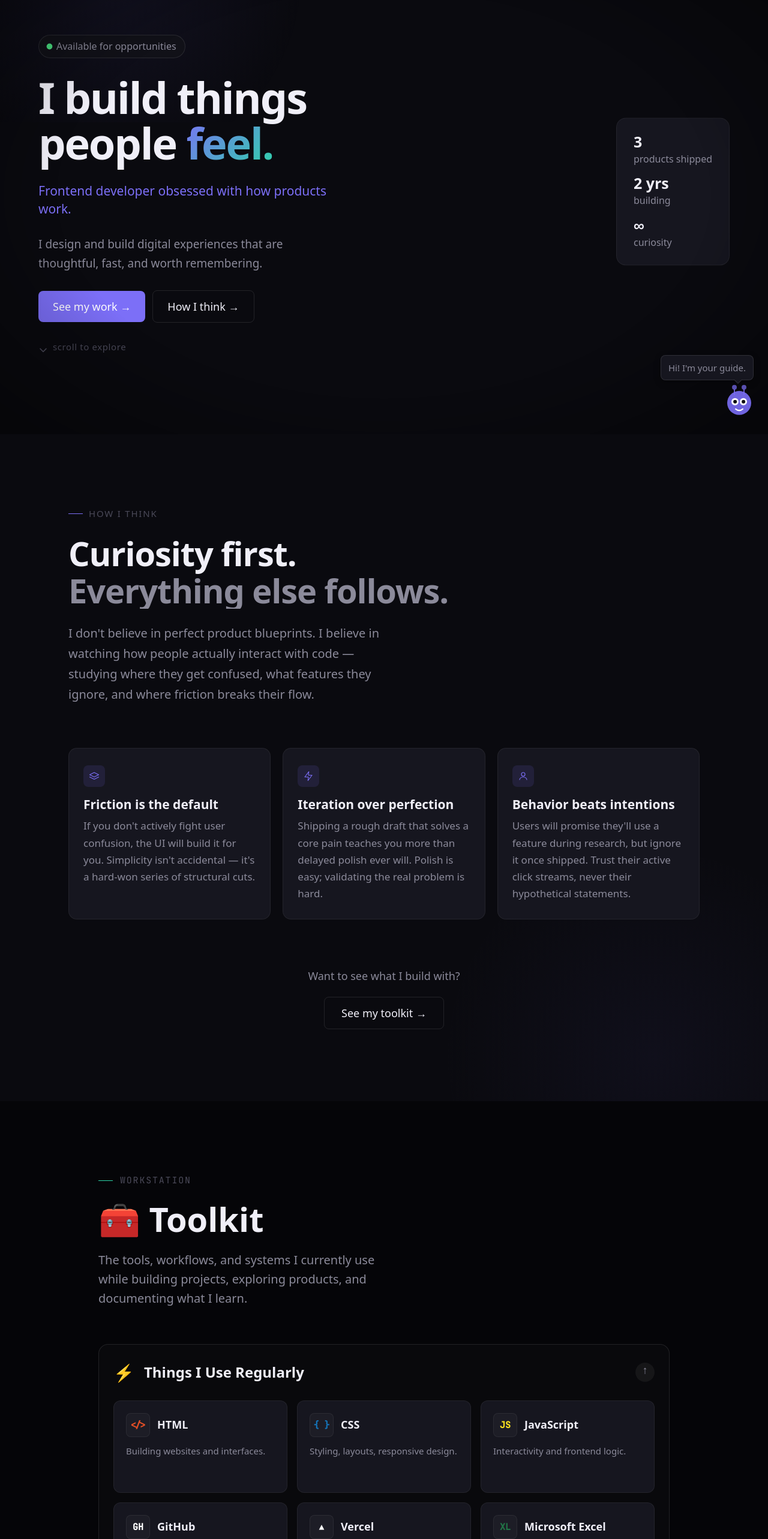
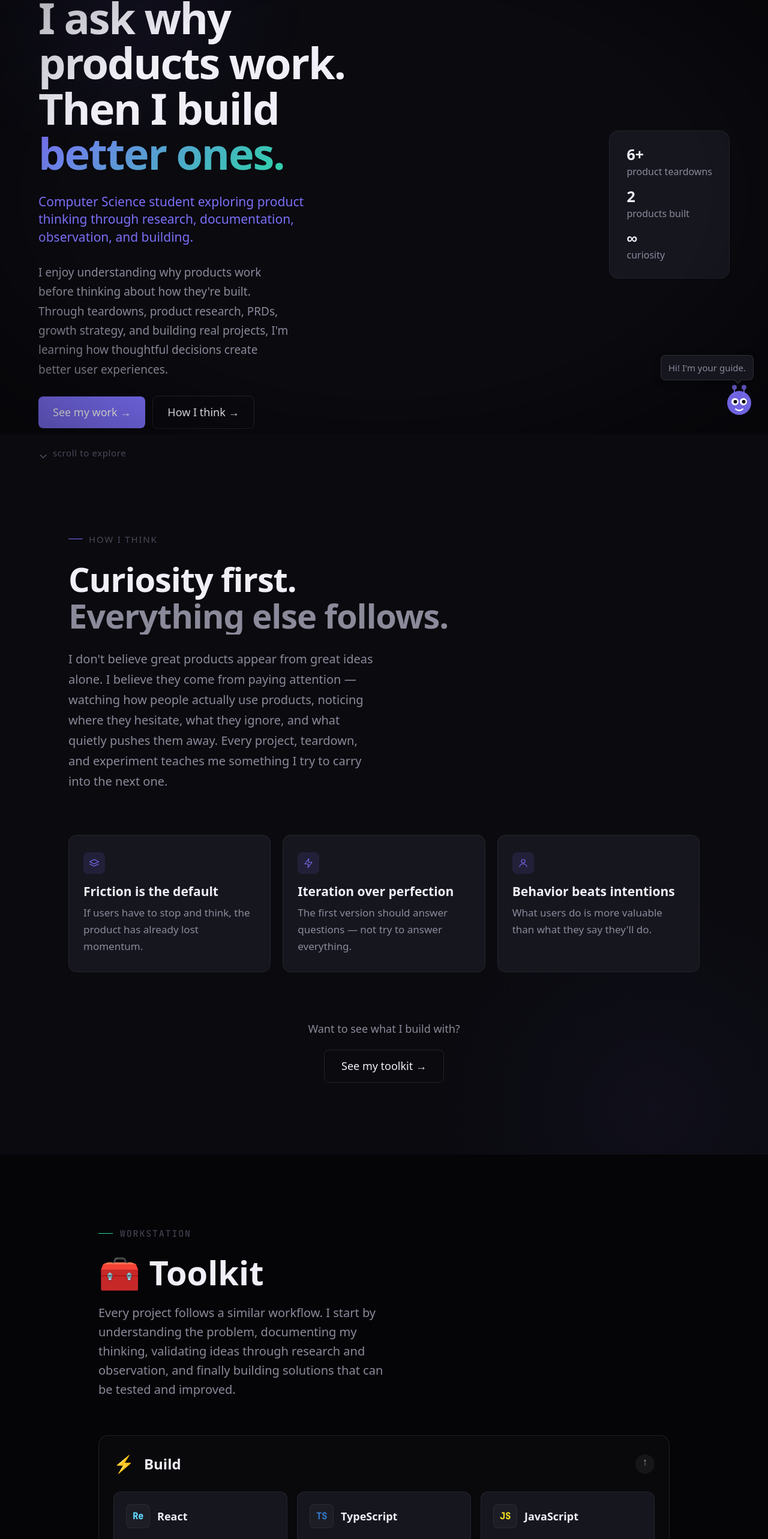
Before and after one commit to harshikagahlot/pm-portfolio, a React (Vite) app: page / in a window 1280 px wide. Shown: the part 76-2642 px from the top of the page at 60% size. Built offline with nearby package versions, Linux system fonts and the light colour scheme; a web font is replaced by a local one.

Commit message:
Reposition portfolio: product thinker + builder narrative across all sections

```diff
--- a/src/sections/CaseStudies.tsx
+++ b/src/sections/CaseStudies.tsx
@@ -397,7 +397,7 @@ const CaseStudies: React.FC = () => {
                 marginBottom: 0,
               }}
             >
-              Two products. Real problems. Decisions I'd make again — and a few I wouldn't.
+              Two products built from scratch. Every iteration taught me something different about users, product decisions, and the gap between what people say they need and what actually improves their experience.
             </motion.p>
           </div>
 
--- a/src/sections/Hero.tsx
+++ b/src/sections/Hero.tsx
@@ -170,10 +170,10 @@ const Hero: React.FC = () => {
                 margin: 0,
               }}
             >
-              I build things
+              I ask why products work.
               <br />
-              people{' '}
-              <span className="gradient-text">feel.</span>
+              {'Then I build '}
+              <span className="gradient-text">better ones.</span>
             </h1>
           </motion.div>
 
@@ -190,7 +190,7 @@ const Hero: React.FC = () => {
               margin: 0,
             }}
           >
-            Frontend developer obsessed with how products work.
+            Computer Science student exploring product thinking through research, documentation, observation, and building.
           </motion.div>
 
 
@@ -206,7 +206,7 @@ const Hero: React.FC = () => {
               margin: 0,
             }}
           >
-            I design and build digital experiences that are thoughtful, fast, and worth remembering.
+            I enjoy understanding why products work before thinking about how they're built. Through teardowns, product research, PRDs, growth strategy, and building real projects, I'm learning how thoughtful decisions create better user experiences.
           </motion.p>
 
           {/* 5. CTA buttons */}
@@ -334,8 +334,8 @@ const Hero: React.FC = () => {
             }}
           >
             {[
-              { value: '3', label: 'products shipped' },
-              { value: '2 yrs', label: 'building' },
+              { value: '6+', label: 'product teardowns' },
+              { value: '2', label: 'products built' },
               { value: '∞', label: 'curiosity' },
             ].map((stat, i) => (
               <div key={i} style={{ display: 'flex', flexDirection: 'column', gap: '2px' }}>
--- a/src/sections/HowIThink.tsx
+++ b/src/sections/HowIThink.tsx
@@ -23,27 +23,27 @@ const THOUGHT_CARDS: ThoughtCard[] = [
     Icon: LayersIcon,
     title: 'Friction is the default',
     description:
-      'If you don\'t actively fight user confusion, the UI will build it for you. Simplicity isn\'t accidental — it\'s a hard-won series of structural cuts.',
+      "If users have to stop and think, the product has already lost momentum.",
     reveal:
-      'SusWord originally had complex voting states. In early tests, players were paralyzed. I cut 3 entire gameplay mechanics to find the fun.',
+      'Building SusWord taught me how small interaction delays affect the entire experience. While analysing Airbnb, I noticed something similar from a different angle — the platform spends enormous effort reducing uncertainty, yet one of its biggest trust signals, listing photos, remains largely controlled by hosts. That reminded me that every unnoticed friction eventually becomes a user problem.',
   },
   {
     id: 'iteration',
     Icon: BoltIcon,
     title: 'Iteration over perfection',
     description:
-      'Shipping a rough draft that solves a core pain teaches you more than delayed polish ever will. Polish is easy; validating the real problem is hard.',
+      'The first version should answer questions — not try to answer everything.',
     reveal:
-      'HabitMetric\'s rolling rhythm score calculation took three major database revisions to feel right based on how beta testers actually logged habits.',
+      'Before building HabitMetric, I documented the feature flow in a PRD. Once real feedback arrived, that document changed multiple times. The biggest lesson wasn\'t that the original plan was wrong — it was that writing things down made it much easier to understand what actually needed to change.',
   },
   {
     id: 'behavior',
     Icon: UserIcon,
     title: 'Behavior beats intentions',
     description:
-      'Users will promise they\'ll use a feature during research, but ignore it once shipped. Trust their active click streams, never their hypothetical statements.',
+      "What users do is more valuable than what they say they'll do.",
     reveal:
-      'In early HabitMetric feedback, users begged for gamified badges. When built, less than 5% ever clicked them. I removed them instantly to keep focus.',
+      'Whether I\'m studying Spotify, Blinkit, Airbnb or my own projects, I keep coming back to the same observation: user behaviour reveals product truth. Reviews, clicks, drop-offs and repeat actions consistently teach more than assumptions or survey answers.',
   },
 ]
 
@@ -308,7 +308,7 @@ const HowIThink: React.FC = () => {
               marginBottom: 0,
             }}
           >
-            I don't believe in perfect product blueprints. I believe in watching how people actually interact with code — studying where they get confused, what features they ignore, and where friction breaks their flow.
+            I don't believe great products appear from great ideas alone. I believe they come from paying attention — watching how people actually use products, noticing where they hesitate, what they ignore, and what quietly pushes them away. Every project, teardown, and experiment teaches me something I try to carry into the next one.
           </motion.p>
 
         </div>
--- a/src/sections/Timeline.tsx
+++ b/src/sections/Timeline.tsx
@@ -28,54 +28,55 @@ interface Milestone {
 
 const MILESTONES: Milestone[] = [
   {
-    id: 1, emoji: '🌱', date: '2022 · Early',
-    title: 'First line of code',
-    description: "Started learning HTML/CSS basics to build simple, custom static layouts.",
+    id: 1, emoji: '🌱', date: '2022',
+    title: 'Started learning to build',
+    description: 'I began learning HTML, CSS and JavaScript because I wanted to understand how websites and digital products were actually made.',
     position: 'above',
   },
   {
-    id: 2, emoji: '⚡', date: '2022 · Mid',
-    title: 'JavaScript core logic',
-    description: 'Began writing dynamic browser scripts, DOM manipulations, and local storage caches.',
+    id: 2, emoji: '⚡', date: '2023',
+    title: 'Exploring frontend development',
+    description: 'As I learned modern frontend tools, I realised that writing code was only one part of creating a good product. I became curious about why some experiences felt intuitive while others didn\'t.',
     position: 'below',
   },
   {
-    id: 3, emoji: '🚀', date: '2022 · Late',
-    title: 'First live deployment',
-    description: 'Shared my first static landing pages with real users on the web.',
+    id: 3, emoji: '🔧', date: '2024',
+    title: 'Building technical foundations',
+    description: 'I continued strengthening my development skills while exploring UI, UX and interaction design. Building projects slowly shifted my attention from implementation to user experience.',
     position: 'above',
   },
   {
-    id: 4, emoji: '🎮', date: '2023 · Early',
-    title: 'Built SusWord',
-    description: 'Engineered a real-time multiplayer social game using Node.js and Socket.IO for lobby syncing.',
+    id: 4, emoji: '🚀', date: 'Early 2025',
+    title: 'Building real products',
+    description: 'I started building HabitMetric and SusWord. This was the first time I experienced how different building for myself is from building for actual users.',
     position: 'below',
   },
   {
-    id: 5, emoji: '📊', date: '2023 · Mid',
-    title: 'Built HabitMetric',
-    description: 'Launched a forgivable productivity habit tracker focusing on rolling averages over streaks.',
+    id: 5, emoji: '🔍', date: 'Mid 2025',
+    title: 'Discovering product thinking',
+    description: 'While improving my own projects, I found myself spending more time asking why features existed than simply implementing them. That curiosity introduced me to Product Management.',
     position: 'above',
   },
   {
-    id: 6, emoji: '🔍', date: '2023 · Late',
-    title: 'Discovered teardowns',
-    description: 'Began analyzing UX mechanics, micro-interactions, and behavioral design in daily apps.',
+    id: 6, emoji: '📊', date: 'Late 2025',
+    title: 'Learning through teardowns',
+    description: 'I began analysing products like Duolingo, Blinkit, Spotify, Instagram Stories and Airbnb to understand the decisions behind their growth, retention, onboarding and user experience.',
     position: 'below',
   },
   {
-    id: 7, emoji: '🤖', date: '2024',
-    title: 'Advanced AI workflows',
-    description: 'Integrating LLMs, prompt engineering, and model-driven code systems to speed up delivery.',
+    id: 7, emoji: '📝', date: '2026',
+    title: 'Thinking beyond features',
+    description: 'Instead of only building, I started writing PRDs, creating growth strategies, documenting product decisions and studying how user behaviour influences successful products.',
     position: 'above',
   },
   {
     id: 8, emoji: '📍', date: 'Now',
-    title: 'Internship Ready',
-    description: 'Looking to join a product-focused frontend team to build high-impact user experiences.',
+    title: 'Product Thinker & Builder',
+    description: 'Today I\'m combining engineering with product thinking — building projects, writing teardowns, documenting ideas and continuously learning how thoughtful product decisions create better user experiences. Looking for product, operations or founder\'s office roles.',
     position: 'below',
   },
 ]
+
 
 
 // ── Single milestone node ─────────────────────────────────────
--- a/src/sections/Toolkit.tsx
+++ b/src/sections/Toolkit.tsx
@@ -22,50 +22,67 @@ interface ToolCategory {
 
 const TOOLKIT_DATA: ToolCategory[] = [
   {
-    title: 'Things I Use Regularly',
+    title: 'Build',
     emoji: '⚡',
     tools: [
-      { id: 'html', name: 'HTML', context: 'Building websites and interfaces.', howIUseIt: 'I write semantic HTML to ensure accessibility and structure.', brandColor: '#E34F26', monogram: '</>' },
-      { id: 'css', name: 'CSS', context: 'Styling, layouts, responsive design.', howIUseIt: 'I love Vanilla CSS, custom properties, and fine-tuning spacing.', brandColor: '#1572B6', monogram: '{ }' },
-      { id: 'js', name: 'JavaScript', context: 'Interactivity and frontend logic.', howIUseIt: 'Used for dynamic states, DOM manipulation, and smooth interactions.', brandColor: '#F7DF1E', monogram: 'JS' },
-      { id: 'github', name: 'GitHub', context: 'Version control & collaboration.', howIUseIt: 'Branching, merging, and reviewing code in repositories.', brandColor: '#ffffff', monogram: 'GH' },
-      { id: 'vercel', name: 'Vercel', context: 'Deployment & hosting.', howIUseIt: 'Push-to-deploy for all my frontend personal projects.', brandColor: '#ffffff', monogram: '▲' },
-      { id: 'excel', name: 'Microsoft Excel', context: 'Data organization.', howIUseIt: 'Basic tracking, analysis, and structuring unorganized data.', brandColor: '#217346', monogram: 'XL' },
+      { id: 'react', name: 'React', context: 'Component architecture.', howIUseIt: 'Building modular, component-based UIs with hooks and state management.', brandColor: '#61DAFB', monogram: 'Re' },
+      { id: 'ts', name: 'TypeScript', context: 'Type-safe development.', howIUseIt: 'Adding type safety to JavaScript to reduce runtime errors and improve code clarity.', brandColor: '#3178C6', monogram: 'TS' },
+      { id: 'js', name: 'JavaScript', context: 'Interactivity and frontend logic.', howIUseIt: 'Writing dynamic logic, DOM manipulation and API integrations.', brandColor: '#F7DF1E', monogram: 'JS' },
+      { id: 'html', name: 'HTML', context: 'Building websites and interfaces.', howIUseIt: 'Writing semantic HTML to ensure accessibility and clean structure.', brandColor: '#E34F26', monogram: '</>' },
+      { id: 'css', name: 'CSS', context: 'Styling, layouts, responsive design.', howIUseIt: 'Vanilla CSS with custom properties for layout, responsive design and fine-tuned spacing.', brandColor: '#1572B6', monogram: '{ }' },
+      { id: 'github', name: 'GitHub', context: 'Version control & collaboration.', howIUseIt: 'Version control, branching, pull requests and maintaining project history.', brandColor: '#ffffff', monogram: 'GH' },
+      { id: 'vercel', name: 'Vercel', context: 'Deployment & hosting.', howIUseIt: 'Push-to-deploy for all personal projects with preview deployments.', brandColor: '#ffffff', monogram: '▲' },
+      { id: 'firebase', name: 'Firebase', context: 'Backend as a service.', howIUseIt: 'Authentication, real-time data and hosting for full-stack projects.', brandColor: '#FFCA28', monogram: 'Fb' },
     ]
   },
   {
-    title: 'Product & Design Tools',
-    emoji: '🎨',
+    title: 'Product Thinking',
+    emoji: '🧠',
     tools: [
-      { id: 'figma', name: 'Figma', context: 'Wireframing & interfaces.', howIUseIt: 'I map out product flows before writing a single line of code.', brandColor: '#F24E1E', monogram: 'Fg' },
-      { id: 'canva', name: 'Canva', context: 'Visuals & presentations.', howIUseIt: 'Quick graphics, resumes, and content creation workflows.', brandColor: '#00C4CC', monogram: 'Cv' },
-      { id: 'notion', name: 'Notion', context: 'Documentation & planning.', howIUseIt: 'My second brain. I organize timelines and tear down products here.', brandColor: '#ffffff', monogram: 'N' },
-      { id: 'jira', name: 'Jira', context: 'Task tracking.', howIUseIt: 'Understanding agile workflows and product issue tracking.', brandColor: '#0052CC', monogram: 'Jr' },
+      { id: 'teardowns', name: 'Product Teardowns', context: 'Analysing products deeply.', howIUseIt: 'Deconstructing products to understand behavioral design, growth mechanics and user psychology.', brandColor: 'var(--color-accent-teal)', monogram: 'PT' },
+      { id: 'research', name: 'User Research', context: 'Understanding real user needs.', howIUseIt: 'Studying user behaviour and collecting feedback to find what actually causes friction and churn.', brandColor: 'var(--color-accent-coral)', monogram: 'UR' },
+      { id: 'prd', name: 'PRD Writing', context: 'Documenting product decisions.', howIUseIt: 'Writing product requirements before building to surface assumptions and align decisions early.', brandColor: '#a78bfa', monogram: 'PR' },
+      { id: 'competitive', name: 'Competitive Analysis', context: 'Understanding market positioning.', howIUseIt: 'Comparing how products solve the same problem differently to understand strategic trade-offs.', brandColor: '#34d399', monogram: 'CA' },
+      { id: 'journey', name: 'Journey Mapping', context: 'Mapping the full user experience.', howIUseIt: 'Identifying where trust, friction or confusion enters the user experience across the full journey.', brandColor: '#fb923c', monogram: 'JM' },
+      { id: 'growth', name: 'Growth Strategy', context: 'Acquisition, retention, expansion.', howIUseIt: 'Analysing how products acquire, retain and expand users through structured frameworks.', brandColor: '#38bdf8', monogram: 'GS' },
+      { id: 'docs', name: 'Product Documentation', context: 'Structured thinking on paper.', howIUseIt: 'Writing structured teardowns, PRDs and analyses to clarify my own thinking before acting.', brandColor: '#c084fc', monogram: 'PD' },
+    ]
+  },
+  {
+    title: 'Organise',
+    emoji: '📋',
+    tools: [
+      { id: 'notion', name: 'Notion', context: 'Documentation & planning.', howIUseIt: 'My second brain. I organise teardowns, PRDs, timelines and product analyses here.', brandColor: '#ffffff', monogram: 'N' },
+      { id: 'jira', name: 'Jira', context: 'Task tracking.', howIUseIt: 'Understanding agile workflows and issue tracking for product development teams.', brandColor: '#0052CC', monogram: 'Jr' },
+      { id: 'excel', name: 'Microsoft Excel', context: 'Data organization.', howIUseIt: 'Data organisation, basic tracking and structuring unorganised research.', brandColor: '#217346', monogram: 'XL' },
+      { id: 'canva', name: 'Canva', context: 'Visuals & presentations.', howIUseIt: 'Quick visuals, presentations and content creation workflows.', brandColor: '#00C4CC', monogram: 'Cv' },
+      { id: 'figma', name: 'Figma', context: 'Wireframing & interfaces.', howIUseIt: 'Wireframing product flows and mapping interfaces before writing a line of code.', brandColor: '#F24E1E', monogram: 'Fg' },
+      { id: 'structured-docs', name: 'Structured Documentation', context: 'Reusable, clear documentation.', howIUseIt: 'Writing documentation that captures decisions and reasoning, not just outcomes.', brandColor: '#e2e8f0', monogram: 'SD' },
     ]
   },
   {
     title: 'AI-Assisted Workflow',
     emoji: '🤖',
     tools: [
-      { id: 'chatgpt', name: 'ChatGPT', context: 'Research & coding assistance.', howIUseIt: 'Bouncing ideas around, debugging weird edge cases, and learning.', brandColor: '#10A37F', monogram: 'GPT' },
-      { id: 'claude', name: 'Claude', context: 'Product thinking & writing.', howIUseIt: 'Structuring complex documents and deep product analysis.', brandColor: '#D97757', monogram: 'Cl' },
-      { id: 'gemini', name: 'Gemini', context: 'Idea exploration.', howIUseIt: 'Cross-referencing research and exploring technical concepts.', brandColor: '#4285F4', monogram: 'Gm' },
+      { id: 'chatgpt', name: 'ChatGPT', context: 'Research & coding assistance.', howIUseIt: 'Bouncing ideas, debugging edge cases and accelerating research workflows.', brandColor: '#10A37F', monogram: 'GPT' },
+      { id: 'claude', name: 'Claude', context: 'Product thinking & writing.', howIUseIt: 'Structuring complex product documents and deep product analysis.', brandColor: '#D97757', monogram: 'Cl' },
+      { id: 'gemini', name: 'Gemini', context: 'Idea exploration.', howIUseIt: 'Cross-referencing research and exploring technical and product concepts.', brandColor: '#4285F4', monogram: 'Gm' },
       { id: 'copilot', name: 'GitHub Copilot', context: 'Code suggestions.', howIUseIt: 'Speeding up boilerplate generation and autocomplete workflows.', brandColor: '#ffffff', monogram: 'Cp' },
+      { id: 'ai-research', name: 'AI-assisted Research', context: 'Faster synthesis.', howIUseIt: 'Using AI to synthesise large volumes of product information and research faster.', brandColor: '#818cf8', monogram: 'AR' },
+      { id: 'prompt', name: 'Prompt Design', context: 'Structured AI outputs.', howIUseIt: 'Crafting prompts that produce structured, useful outputs for product work and documentation.', brandColor: '#f472b6', monogram: 'PM' },
     ]
   },
   {
-    title: 'Currently Learning Through Projects',
+    title: 'Currently Exploring',
     emoji: '🌱',
     isLearning: true,
     tools: [
-      { id: 'react', name: 'React', context: 'Component architecture.', howIUseIt: 'Building modular UIs and managing application state.', brandColor: '#61DAFB', monogram: 'Re' },
-      { id: 'tailwind', name: 'Tailwind CSS', context: 'Utility-first styling.', howIUseIt: 'Speeding up prototyping without leaving the TSX file.', brandColor: '#06B6D4', monogram: 'Tw' },
-      { id: 'node', name: 'Node.js', context: 'Backend environments.', howIUseIt: 'Running scripts, APIs, and real-time backend logic.', brandColor: '#339933', monogram: 'Nd' },
-      { id: 'socket', name: 'Socket.IO', context: 'Real-time syncing.', howIUseIt: 'Powering live multiplayer states and lobby synchronization.', brandColor: '#ffffff', monogram: 'Sk' },
-      { id: 'pm', name: 'Product Management', context: 'Strategic thinking.', howIUseIt: 'Prioritizing features, defining scope, and user empathy.', brandColor: 'var(--color-accent-purple)', monogram: 'PM' },
-      { id: 'research', name: 'User Research', context: 'Understanding pain points.', howIUseIt: 'Talking to users to find out why they actually churn.', brandColor: 'var(--color-accent-coral)', monogram: 'UR' },
-      { id: 'teardowns', name: 'Product Teardowns', context: 'Analyzing mechanics.', howIUseIt: 'Deconstructing apps to learn behavioral design.', brandColor: 'var(--color-accent-teal)', monogram: 'PT' },
-      { id: 'ixd', name: 'Interaction Design', context: 'Micro-interactions.', howIUseIt: 'Crafting the small details that make software feel alive.', brandColor: 'var(--color-text-primary)', monogram: 'Ix' },
+      { id: 'product-ops', name: 'Product Operations', context: 'Scaling product execution.', howIUseIt: 'Understanding how product teams scale execution through systems, documentation and process design.', brandColor: 'var(--color-accent-teal)', monogram: 'PO' },
+      { id: 'founders-office', name: "Founder's Office", context: 'Early-stage decision making.', howIUseIt: 'Understanding how early-stage companies make high-stakes decisions with limited information.', brandColor: '#fbbf24', monogram: 'FO' },
+      { id: 'marketplace', name: 'Marketplace Products', context: 'Two-sided platform strategy.', howIUseIt: 'How two-sided platforms balance supply, demand and trust at scale.', brandColor: '#f87171', monogram: 'MP' },
+      { id: 'recsys', name: 'Recommendation Systems', context: 'What surfaces what and why.', howIUseIt: 'The UX and product logic behind what platforms decide to show users next.', brandColor: '#34d399', monogram: 'RS' },
+      { id: 'retention', name: 'Retention Strategy', context: 'Why users return.', howIUseIt: 'What happens in the first week that determines long-term user engagement.', brandColor: '#60a5fa', monogram: 'RT' },
+      { id: 'ai-workflows', name: 'AI Product Workflows', context: 'AI changing product decisions.', howIUseIt: 'How AI changes the way product decisions are made, documented and validated.', brandColor: '#a78bfa', monogram: 'AW' },
     ]
   }
 ]
@@ -333,7 +350,7 @@ const Toolkit: React.FC = () => {
             variants={VARIANTS.fadeUp}
             style={{ fontFamily: 'var(--font-body)', fontSize: '20px', color: 'var(--color-text-secondary)', lineHeight: 1.6, maxWidth: '500px', margin: 0 }}
           >
-            The tools, workflows, and systems I currently use while building projects, exploring products, and documenting what I learn.
+            Every project follows a similar workflow. I start by understanding the problem, documenting my thinking, validating ideas through research and observation, and finally building solutions that can be tested and improved.
           </motion.p>
         </motion.div>
 
@@ -368,7 +385,7 @@ const Toolkit: React.FC = () => {
         >
           <div style={{ padding: '24px', backgroundColor: 'rgba(255,255,255,0.02)', borderRadius: '12px', border: '1px solid var(--color-border-subtle)', maxWidth: '600px' }}>
             <p style={{ margin: 0, fontFamily: 'var(--font-mono)', fontSize: '14px', color: 'var(--color-text-secondary)', lineHeight: 1.6 }}>
-              "I believe projects teach better than checklists. Most of what I know comes from building, breaking, fixing, and rebuilding things."
+              "Building teaches me execution. Research teaches me context. Documentation clarifies my thinking. Reflection helps me build better the next time."
             </p>
           </div>
 
```
Also changed, not shown: index.html (+2 -2 lines), src/sections/CurrentlyExploring.tsx (+12 -12 lines).
